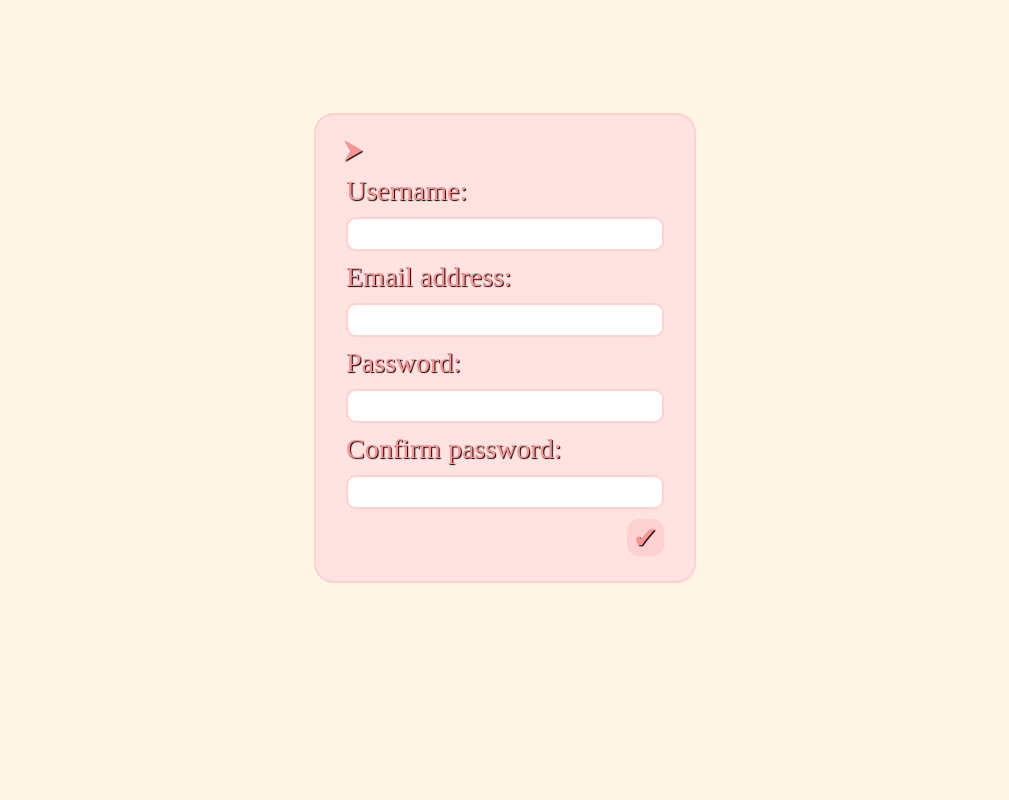
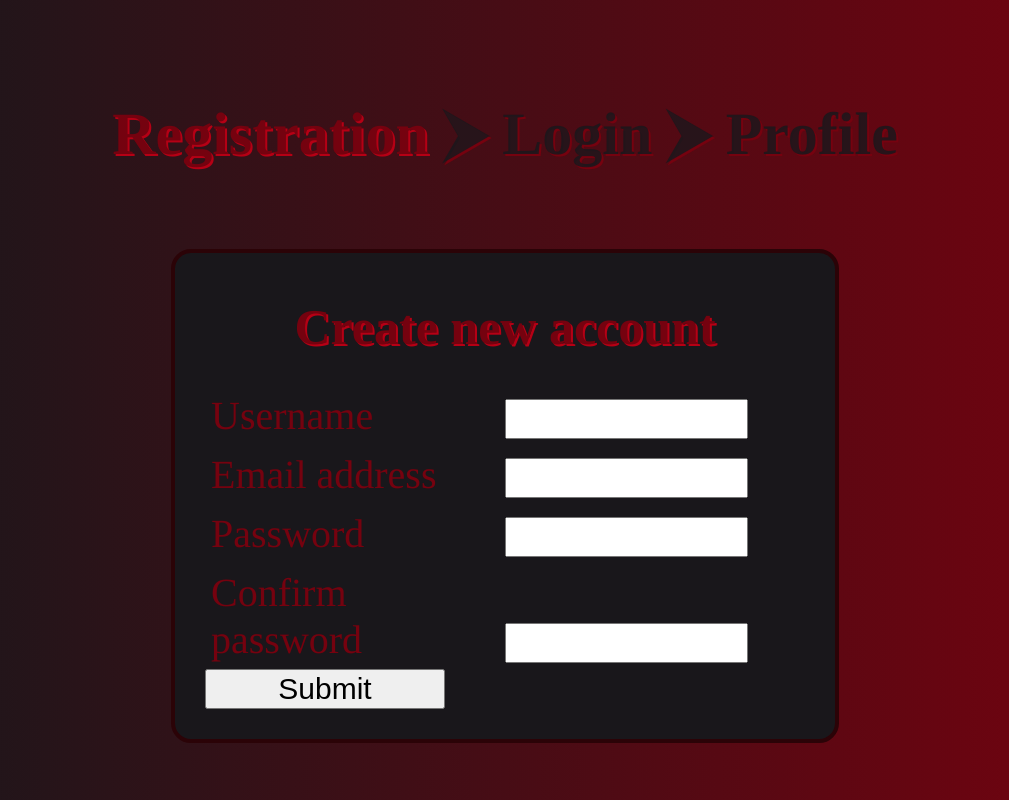
Before and after one commit to TheRufio/CatMate, a Django app: page /registration/ in a window 1280 px wide. Shown: the whole page, without its empty margins (135-1144 px from the left). Run offline with Django 5.2, Linux system fonts and the light colour scheme.

Commit message:
+ styles for registration/login html

```diff
--- a/catmate/main/views.py
+++ b/catmate/main/views.py
@@ -32,6 +32,9 @@ class CreateUserProfileView(LoginRequiredMixin, View):
     template_name = 'main/create-user-profile.html'
 
     def get(self, request):
+        if hasattr(request.user, "userprofile"):
+            return redirect('main:chats')
+
         userprofile = UserProfileForm()
         userprofilename = UserProfileNameForm()
         return render(request, self.template_name,
--- a/catmate/registration/static/registration/main.css
+++ b/catmate/registration/static/registration/main.css
@@ -1,111 +1,88 @@
 :root {
-    --color-bg-page: #FFF5E4;
-    --color-bg-container: #FFE3E1;
-    --color-border: #FFD1D1;
-    --color-text-main: #FF9494;
-    --color-input-text: #FFD1D1;
-    --color-input-bg: white;
-    --color-btn-hover: #fdc6c6;
-    --shadow-text: 1px 1px 1px black;
-    --shadow-input: 1px 1px 2px #000000;
+    --color-black: #19171b;
+    --color-red-main: #75020f;
+    --color-red-contrast: #b50015;
+    --color-red-second: #51080d;
+    --color-red-black: #2b0307;
+    /*
+        #19171b
+        #75020f
+        #51080d
+        #2b0307
+    */
 }
 
-html, body {
-    background-color: var(--color-bg-page);
+body {
+    background: linear-gradient(to right,#19171b, #75020f);
+    margin:0;
+    font-family: times
 }
 
-.wrapper {
-    height: 85vh;
-    display: grid;
+html {
+    height: 100%;
 }
 
-.container {
-    margin: auto;
-    display: flex;
-    flex-direction: column;
-    padding: 20px;
-    text-align: center;
-    background-color: var(--color-bg-container);
-    border: 2px solid var(--color-border);
-    border-radius: 20px;
+.form-container {
+    max-width: 600px;
+    width: 60%;
+    margin: 10vh auto;
+    background-color: var(--color-black);
+    padding: 30px;
+    border: 4px solid var(--color-red-black);
+    border-radius: 20px
 }
 
-form label,
-form input,
-form button {
-    display: block;
-    margin: 10px 10px;
-    font-size: 24px;
+.form-row {
+    padding: 6px;
 }
 
-form input {
-    border-radius: 10px;
-    border: 2px solid var(--color-border);
-    color: var(--color-input-text);
-    text-align: center;
-    text-shadow: var(--shadow-input);
+.form-container label,
+.form-container input {
+    display: inline-block;
+    width: 50%;
 }
 
-form input:focus {
-    color: var(--color-input-text);
-    outline-color: var(--color-border);
-    text-shadow: var(--shadow-input);
+.form-container label {
+    color: var(--color-red-main);
+    font-size: 40px;
+    text-align: left;
 }
 
-input:-webkit-autofill {
-    -webkit-box-shadow: 0 0 0 1000px var(--color-input-bg) inset !important;
-    -webkit-text-fill-color: var(--color-input-text) !important;
-    border: 2px solid var(--color-border) !important;
-    border-radius: 10px;
-    font-size: 24px;
-    text-shadow: var(--shadow-input);
+.form-container input {
+    width: 40%;
+    font-size: 30px;
 }
 
-input:-webkit-autofill:focus {
-    -webkit-box-shadow: 0 0 0 1000px var(--color-input-bg) inset !important;
-    -webkit-text-fill-color: var(--color-input-text) !important;
-    font-size: 24px;
-    text-shadow: var(--shadow-input);
+h1 {
+    text-align: center;
+    font-size: 60px;
+    margin-top: 100px;
+    color: var(--color-red-main);
+    text-shadow: 2px 2px var(--color-red-contrast);
+
 }
 
-form label {
-    text-shadow: var(--shadow-text);
-    color: var(--color-text-main);
-    text-align: left;
-    font-size: 28px;
-}
-
-form button {
-    display: block;
-    margin-left: auto;
-    margin-bottom: 5px;
-    font-size: 30px;
-
-    text-shadow: var(--shadow-text);
-    color: var(--color-text-main);
-    background-color: var(--color-border);
-    border: none;
-    border-radius: 12px;
-}
-
-form button:hover {
-    background-color: var(--color-btn-hover);
+b {
+    color: hsla(270, 8%, 10%, 0.855);
+    text-shadow: 2px 2px var(--color-red-main);
 }
 
 a {
+    font-size: 60px;
     text-decoration: none;
-    text-shadow: var(--shadow-text);
-    color: var(--color-text-main);
-    text-align: left;
-    margin-left: 8px;
-    font-size: 26px;
+    color: hsla(270, 8%, 10%, 0.855);
+    text-shadow: 2px 2px var(--color-red-main);
+    transition: color 0.3s ease;
 }
 
-.wrapper .alert-success {
-    text-shadow: var(--shadow-text);
-    color: var(--color-text-main);
+a:hover {
+    color: var(--color-red-contrast);
+}
+
+h2 {
     text-align: center;
-    font-size: 38px;
-    padding-top: 40px;
-    transition: opacity 0.5s ease;
+    font-size: 50px;
+    color: var(--color-red-main);
+    text-shadow: 2px 2px var(--color-red-contrast);
+    margin: 15px 0 30px 0;
 }
--- a/catmate/registration/templates/registration/registration.html
+++ b/catmate/registration/templates/registration/registration.html
@@ -9,7 +9,7 @@
 {% endblock %}
 
 {% block content %}
-<div class="wrapper">
+<!-- <div class="wrapper">
     <div id="alert-message" class="alert-success">
         {% for message in messages %}
             {{message}}
@@ -38,5 +38,25 @@
             setTimeout(() => msg.remove(), 500)
         }
     }, 3000);
-</script>
+</script> -->
+<h1>
+    Registration <b>⮞</b>
+    <a href="{% url 'registration:login' %}">Login</a><b> ⮞</b>
+    <a href="{% url 'main:create-user-profile'%}">Profile</a>
+</h1>
+<div class="form-container">
+    <h2>Create new account</h2>
+    <form method="post">
+        {% csrf_token %}
+        {% for field in form %}
+            <div class="form-row">
+                {{ field.label_tag|cut:":"}}{{ field }}
+                {% if field.errors %}
+                    {{ field.errors}}
+                {% endif %}
+            </div>
+        {% endfor %}
+        <input class="submit-form" type="submit">
+    </form>
+</div>
 {% endblock %}
```
Also changed, not shown: catmate/registration/templates/registration/login.html (+13 -10 lines).
